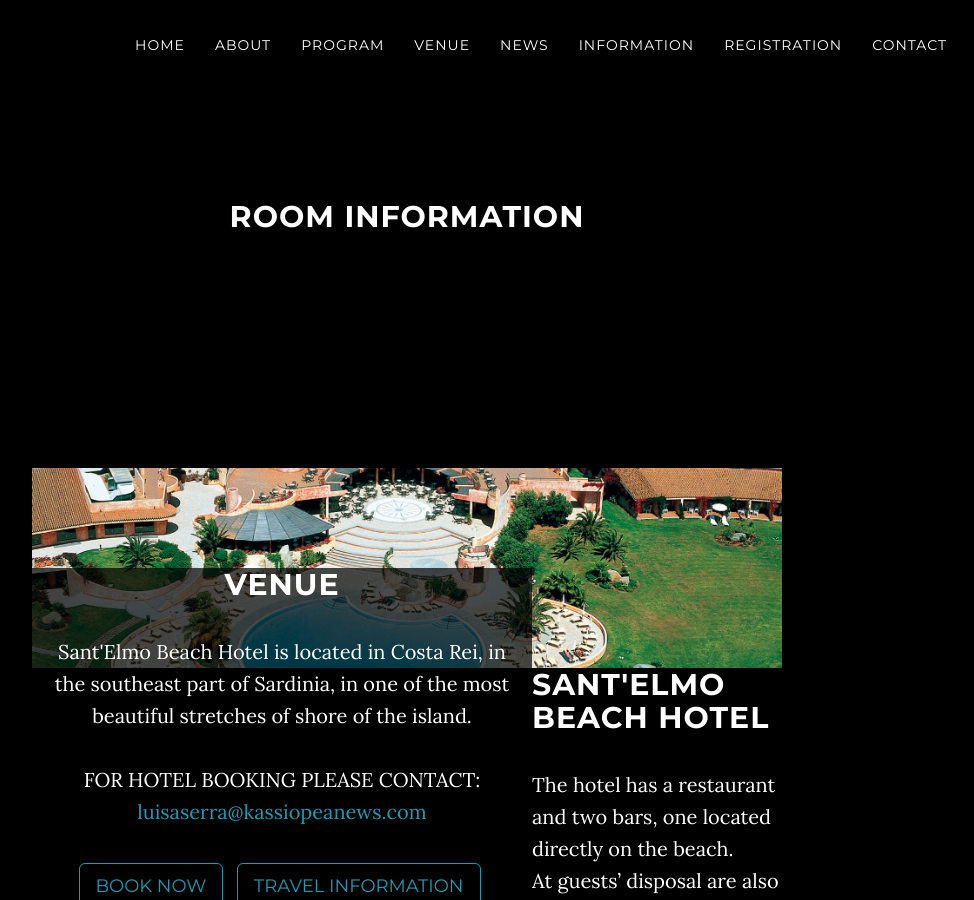
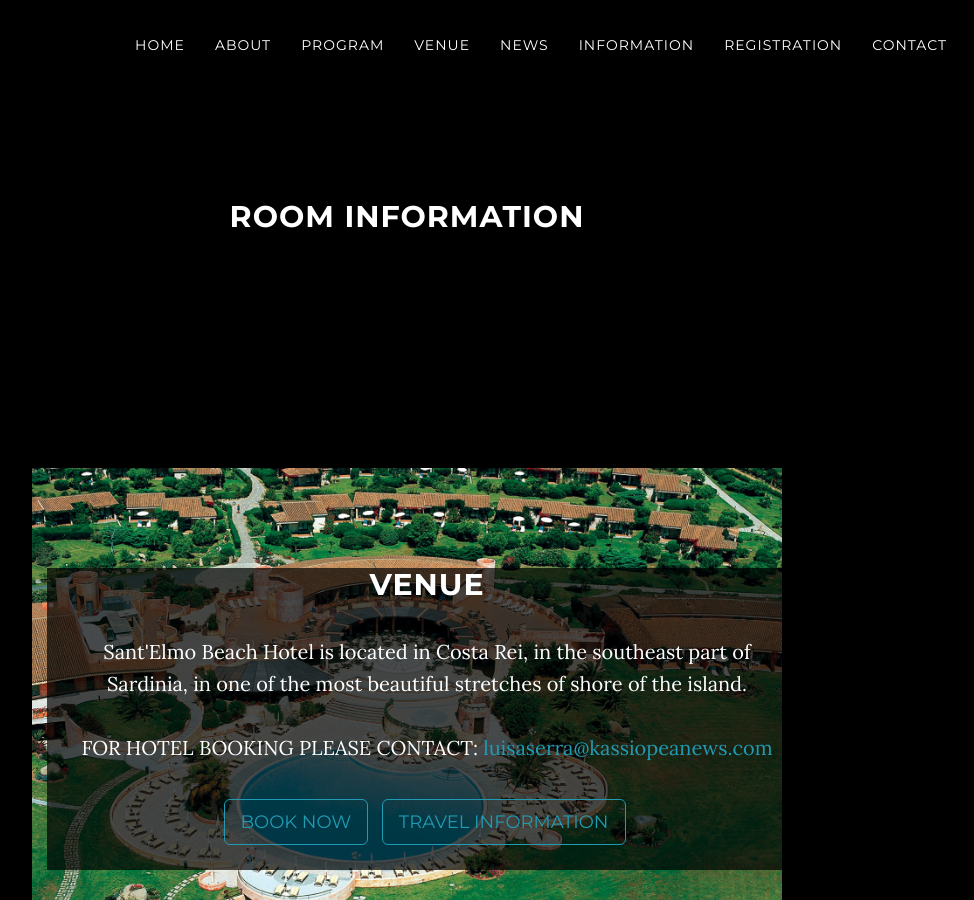
Before and after one commit to breakingthelimits/supereddington2018, a Jekyll site: the page built from venue/index.html, in a window 1280 px wide and 900 px high. Shown: the whole window, without its empty margins (248-1222 px from the left). Built offline with Jekyll 4.4.1, drawn with Linux system fonts in a browser that asks for light colours.

Commit message:
Update index.html

```diff
--- a/venue/index.html
+++ b/venue/index.html
@@ -5,7 +5,7 @@
 
 <section id="venue" class="content-section text-center">
         <div class="venue-section">
-            <div class="conteiner" style="margin:auto;">
+            <div class="container" style="margin:auto;">
                 <div class="col-md-8" style="background-color:rgba(0,0,0,0.7);margin:auto;">
                     <h2>Venue</h2>
                     <p> Sant'Elmo Beach Hotel is located in Costa Rei, in the southeast part of Sardinia,
```
